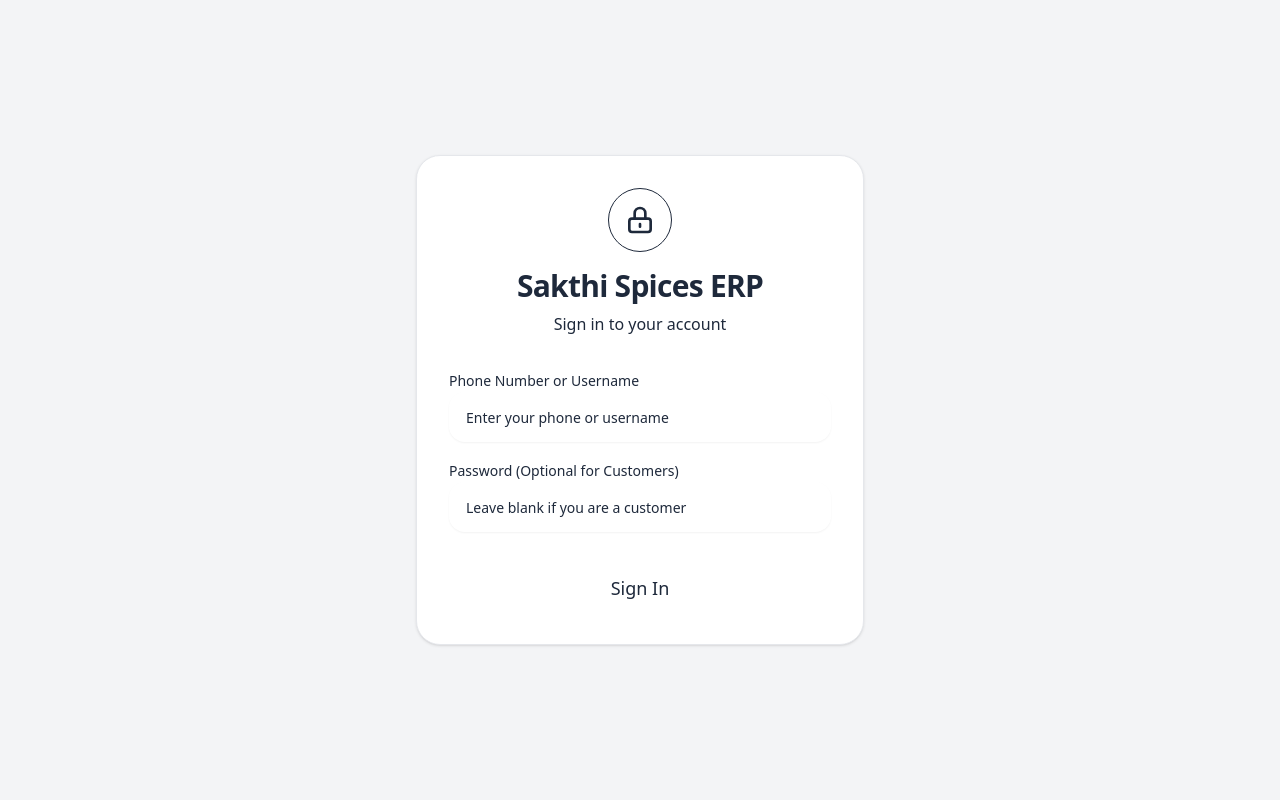
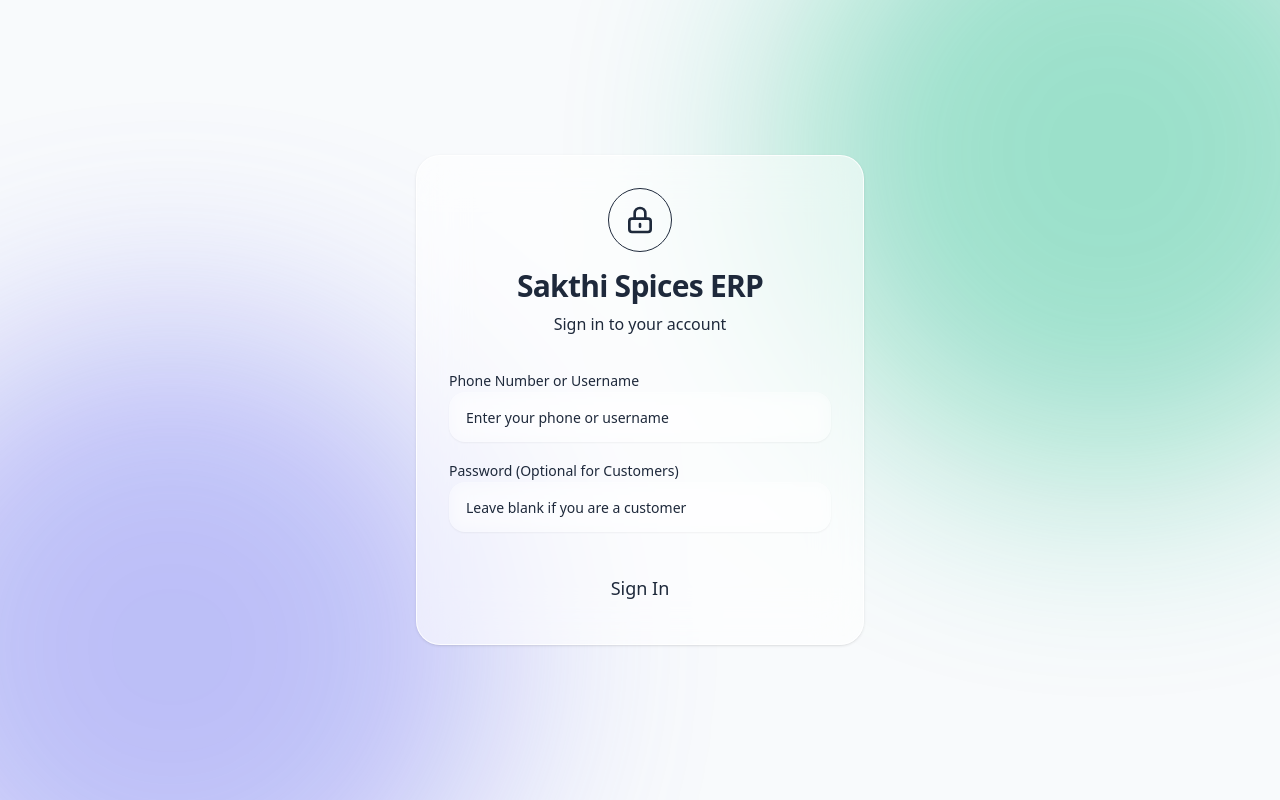
Before and after one commit to sakthivel-136/POS, a Next.js app in the folder frontend/: page / in a window 1280 px wide. Built offline with nearby package versions, Linux system fonts and the light colour scheme.

Commit message:
feat: massive v3.0 high-end glassmorphism UI/UX upgrade

```diff
--- a/frontend/src/app/(erp)/customers/page.tsx
+++ b/frontend/src/app/(erp)/customers/page.tsx
@@ -238,7 +238,7 @@ export default function CustomersPage() {
             <Search className="absolute left-2 top-1/2 -translate-y-1/2 w-4 h-4 text-muted-foreground" />
             <Input
               placeholder="Search customers..."
-              className="pl-8 bg-white/5 border-white/10"
+              className="pl-8 bg-white/50 border-gray-200 focus:bg-white transition-all"
               value={search}
               onChange={(e) => setSearch(e.target.value)}
             />
@@ -247,7 +247,7 @@ export default function CustomersPage() {
         <CardContent>
           <Table>
             <TableHeader>
-              <TableRow className="border-white/10 hover:bg-transparent">
+              <TableRow className="border-gray-100 hover:bg-transparent">
                 <TableHead>Name</TableHead>
                 <TableHead>Location</TableHead>
                 <TableHead>Contact</TableHead>
@@ -258,7 +258,7 @@ export default function CustomersPage() {
             </TableHeader>
             <TableBody>
               {customers.filter(c => c.customer_name.toLowerCase().includes(search.toLowerCase())).map((customer) => (
-                <TableRow key={customer.id} className="border-white/10 hover:bg-white/5 transition-colors">
+                <TableRow key={customer.id} className="border-gray-100 hover:bg-white/60 transition-colors">
                   <TableCell className="font-medium">{customer.customer_name}</TableCell>
                   <TableCell>{customer.address || "N/A"}</TableCell>
                   <TableCell>{customer.phone_number}</TableCell>
@@ -269,13 +269,13 @@ export default function CustomersPage() {
                     </span>
                   </TableCell>
                   <TableCell className="text-right space-x-2">
-                    <Button onClick={() => openBillsModal(customer)} variant="outline" size="sm" className="bg-white/5 border-white/10 h-8 text-emerald-600 hover:text-emerald-700">
+                    <Button onClick={() => openBillsModal(customer)} variant="outline" size="sm" className="bg-white/50 border-gray-200 h-8 text-emerald-600 hover:text-emerald-700 hover:bg-white">
                       Bills
                     </Button>
-                    <Button onClick={() => router.push(`/customers/${customer.id}/statement`)} variant="outline" size="sm" className="bg-white/5 border-white/10 h-8 text-purple-600 hover:text-purple-700">
+                    <Button onClick={() => router.push(`/customers/${customer.id}/statement`)} variant="outline" size="sm" className="bg-white/50 border-gray-200 h-8 text-purple-600 hover:text-purple-700 hover:bg-white">
                       <FileText className="w-4 h-4 mr-1" /> Statement
                     </Button>
-                    <Button onClick={() => openPriceModal(customer)} variant="outline" size="sm" className="bg-white/5 border-white/10 h-8 text-blue-600 hover:text-blue-700">
+                    <Button onClick={() => openPriceModal(customer)} variant="outline" size="sm" className="bg-white/50 border-gray-200 h-8 text-blue-600 hover:text-blue-700 hover:bg-white">
                       <Tag className="w-4 h-4 mr-1" /> Rates
                     </Button>
                     <Button onClick={() => {
@@ -291,7 +291,7 @@ export default function CustomersPage() {
                         pending_balance: (customer.current_balance || 0).toString()
                       });
                       setIsModalOpen(true);
-                    }} variant="outline" size="sm" className="bg-white/5 border-white/10 h-8">
+                    }} variant="outline" size="sm" className="bg-white/50 border-gray-200 h-8 hover:bg-white text-gray-700">
                       Edit
                     </Button>
                     <Button onClick={() => handleDeleteCustomer(customer.id)} variant="destructive" size="sm" className="h-8">
--- a/frontend/src/app/(erp)/dashboard/page.tsx
+++ b/frontend/src/app/(erp)/dashboard/page.tsx
@@ -63,7 +63,7 @@ export default function DashboardPage() {
       {/* KPI Cards (Light theme with left borders) */}
       <div className="grid gap-4 md:grid-cols-2 lg:grid-cols-4">
 
-        <Card className="rounded-xl border border-gray-200 shadow-sm overflow-hidden relative">
+        <Card className="glass-card relative overflow-hidden group">
           <div className="absolute left-0 top-0 bottom-0 w-1 bg-blue-600"></div>
           <CardContent className="p-5">
             <p className="text-[10px] font-bold text-gray-400 uppercase tracking-widest mb-1">Today's Sales</p>
@@ -97,7 +97,7 @@ export default function DashboardPage() {
           </CardContent>
         </Card>
 
-        <Card className="rounded-xl border border-gray-200 shadow-sm overflow-hidden relative">
+        <Card className="glass-card relative overflow-hidden group">
           <div className="absolute left-0 top-0 bottom-0 w-1 bg-emerald-500"></div>
           <CardContent className="p-5">
             <p className="text-[10px] font-bold text-gray-400 uppercase tracking-widest mb-1">Collections</p>
@@ -106,7 +106,7 @@ export default function DashboardPage() {
           </CardContent>
         </Card>
 
-        <Card className="rounded-xl border border-gray-200 shadow-sm overflow-hidden relative">
+        <Card className="glass-card relative overflow-hidden group">
           <div className="absolute left-0 top-0 bottom-0 w-1 bg-red-500"></div>
           <CardContent className="p-5">
             <p className="text-[10px] font-bold text-gray-400 uppercase tracking-widest mb-1">Total Pending</p>
@@ -115,7 +115,7 @@ export default function DashboardPage() {
           </CardContent>
         </Card>
 
-        <Card className="rounded-xl border border-gray-200 shadow-sm overflow-hidden relative">
+        <Card className="glass-card relative overflow-hidden group">
           <div className="absolute left-0 top-0 bottom-0 w-1 bg-gray-400"></div>
           <CardContent className="p-5">
             <p className="text-[10px] font-bold text-gray-400 uppercase tracking-widest mb-1">Customers</p>
@@ -124,7 +124,7 @@ export default function DashboardPage() {
           </CardContent>
         </Card>
 
-        <Card className="rounded-xl border border-gray-200 shadow-sm overflow-hidden relative">
+        <Card className="glass-card relative overflow-hidden group">
           <div className="absolute left-0 top-0 bottom-0 w-1 bg-[#8B5CF6]"></div>
           <CardContent className="p-5">
             <p className="text-[10px] font-bold text-gray-400 uppercase tracking-widest mb-1">Low Stock</p>
@@ -133,7 +133,7 @@ export default function DashboardPage() {
           </CardContent>
         </Card>
 
-        <Card className="rounded-xl border border-gray-200 shadow-sm overflow-hidden relative">
+        <Card className="glass-card relative overflow-hidden group">
           <div className="absolute left-0 top-0 bottom-0 w-1 bg-teal-500"></div>
           <CardContent className="p-5">
             <p className="text-[10px] font-bold text-gray-400 uppercase tracking-widest mb-1">Stock Value</p>
@@ -148,7 +148,7 @@ export default function DashboardPage() {
       <div className="grid gap-6 grid-cols-1">
 
         {/* Area Chart */}
-        <Card className="rounded-xl border border-gray-200 shadow-sm">
+        <Card className="glass-card">
           <CardHeader>
             <CardTitle className="text-sm font-semibold text-gray-700">Sales vs Collections Overview</CardTitle>
           </CardHeader>
--- a/frontend/src/app/(erp)/layout.tsx
+++ b/frontend/src/app/(erp)/layout.tsx
@@ -88,8 +88,8 @@ export default function ERPLayout({ children }: { children: React.ReactNode }) {
 
       {/* Sidebar */}
       <aside className={cn(
-        "fixed inset-y-0 left-0 z-50 w-64 bg-white border-r border-gray-200 shadow-sm transform transition-transform duration-300 lg:relative lg:translate-x-0",
-        sidebarOpen ? "translate-x-0" : "-translate-x-full"
+        "fixed inset-y-4 left-4 z-50 w-64 glass-panel rounded-3xl transform transition-transform duration-300 lg:relative lg:translate-x-0 lg:my-4 lg:ml-4 lg:mr-2",
+        sidebarOpen ? "translate-x-0" : "-translate-x-[120%]"
       )}>
         <div className="h-full flex flex-col p-6">
           <div className="flex items-center justify-between mb-8">
--- a/frontend/src/app/globals.css
+++ b/frontend/src/app/globals.css
@@ -109,19 +109,70 @@
     @apply border-border outline-ring/50;
   }
   body {
-    @apply bg-[#F3F4F6] text-[#1e293b] antialiased selection:bg-primary/20;
+    @apply bg-[#F4F4F5] text-[#1e293b] antialiased selection:bg-primary/20 relative min-h-screen overflow-x-hidden;
   }
+}
+
+/* Animated Mesh Gradient Background */
+@keyframes gradientOrbs {
+  0% { transform: translate(0px, 0px) scale(1); }
+  33% { transform: translate(30px, -50px) scale(1.1); }
+  66% { transform: translate(-20px, 20px) scale(0.9); }
+  100% { transform: translate(0px, 0px) scale(1); }
+}
+
+@keyframes gradientOrbs2 {
+  0% { transform: translate(0px, 0px) scale(1); }
+  33% { transform: translate(-30px, 50px) scale(1.1); }
+  66% { transform: translate(20px, -20px) scale(0.9); }
+  100% { transform: translate(0px, 0px) scale(1); }
+}
+
+.mesh-bg {
+  position: fixed;
+  inset: 0;
+  z-index: -1;
+  background-color: #f8fafc;
+  overflow: hidden;
+}
+.mesh-bg::before,
+.mesh-bg::after {
+  content: "";
+  position: absolute;
+  width: 600px;
+  height: 600px;
+  border-radius: 50%;
+  filter: blur(100px);
+  opacity: 0.4;
+}
+.mesh-bg::before {
+  background: #10b981; /* emerald */
+  top: -100px;
+  right: -100px;
+  animation: gradientOrbs 15s ease-in-out infinite;
+}
+.mesh-bg::after {
+  background: #6366f1; /* indigo */
+  bottom: -100px;
+  left: -100px;
+  animation: gradientOrbs2 20s ease-in-out infinite alternate;
 }
 
 /* Custom UI Classes */
 @layer utilities {
   .glass {
-    @apply bg-white border border-gray-200 shadow-sm;
+    @apply bg-white/60 backdrop-blur-xl border border-white/80 shadow-sm;
   }
   .dark .glass {
-    @apply bg-black/20 border border-white/10 shadow-2xl;
+    @apply bg-black/40 backdrop-blur-xl border border-white/10 shadow-2xl;
   }
   .glass-card {
-    @apply bg-white border border-gray-200 shadow-sm rounded-xl;
+    @apply bg-white/70 backdrop-blur-xl border border-white/60 shadow-[0_8px_30px_rgb(0,0,0,0.04)] rounded-2xl transition-all duration-300;
+  }
+  .glass-card:hover {
+    @apply bg-white/80 border-white shadow-[0_8px_30px_rgb(0,0,0,0.08)];
+  }
+  .glass-panel {
+    @apply bg-white/70 backdrop-blur-2xl border border-white/60 shadow-[0_4px_30px_rgb(0,0,0,0.03)];
   }
 }
--- a/frontend/src/app/layout.tsx
+++ b/frontend/src/app/layout.tsx
@@ -43,6 +43,7 @@ export default function RootLayout({
       className={`${geistSans.variable} ${geistMono.variable} h-full antialiased`}
     >
       <body className="min-h-full flex flex-col">
+        <div className="mesh-bg" />
         {children}
         <Toaster position="top-center" richColors />
       </body>
```
